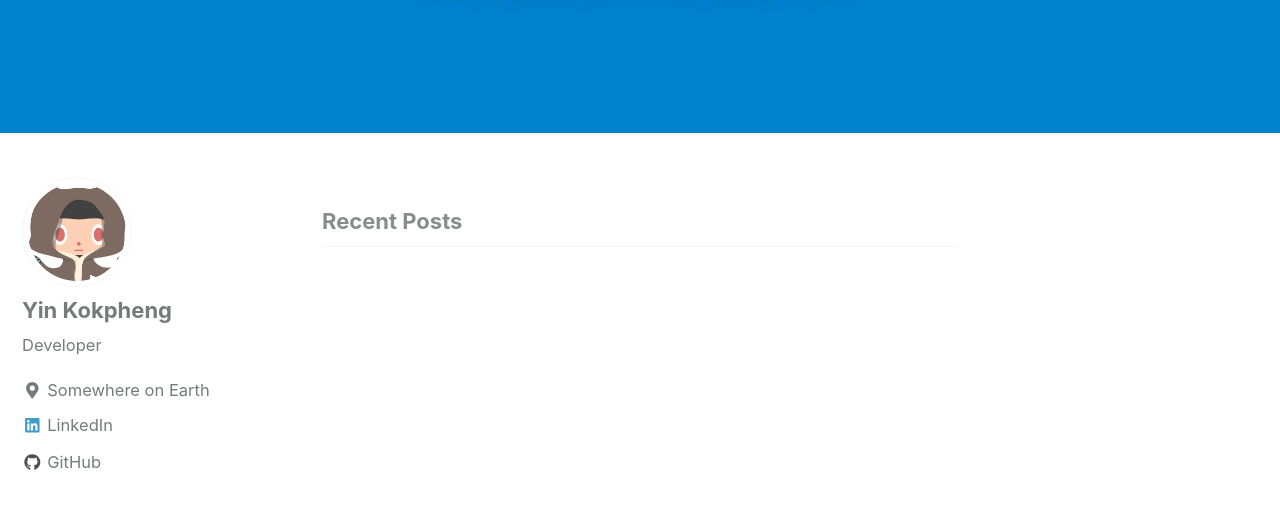
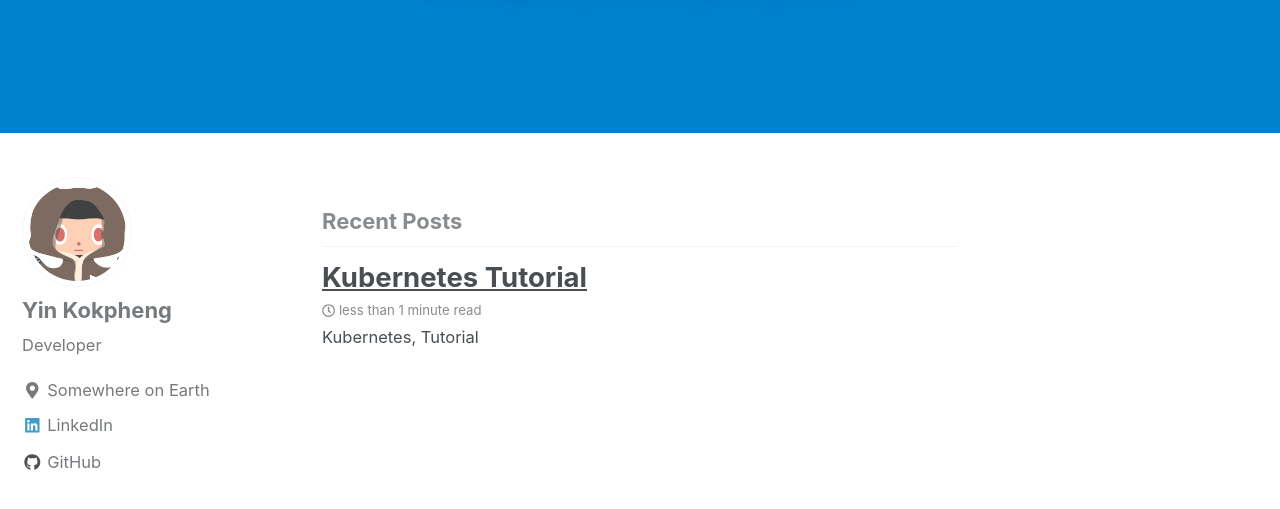
Before and after one commit to kokpheng/kokpheng.github.io, a Jekyll site: the page built from index.html, in a window 1280 px wide and 900 px high, scrolled down 369 px. Shown: the top 509 px of the window. Built offline with Jekyll 4.4.1, drawn with Linux system fonts in a browser that asks for light colours; nearby versions of some CDN libraries; the list of posts is cut into pages by our own code.

Commit message:
new posts

```diff
--- /dev/null
+++ b/_posts/2018-07-10-kubernetes.md
@@ -0,0 +1,9 @@
+---
+title: "Kubernetes Tutorial"
+date: 2018-07-10
+tags: [kubernetes]
+excerpt: "Kubernetes, Tutorial"
+mathjax: "true"
+---
+
+# Kubernetes
```
Also changed, not shown: _includes/scripts.html (+7 -0 lines).
